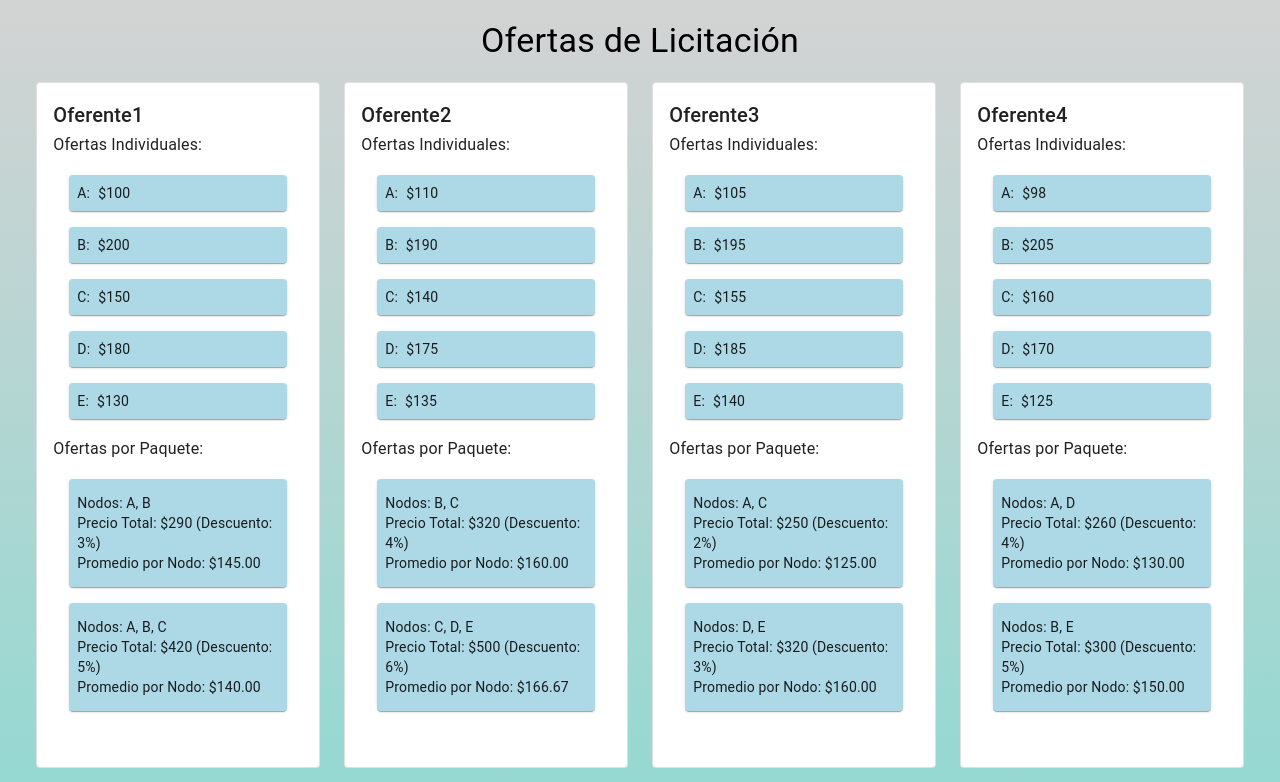
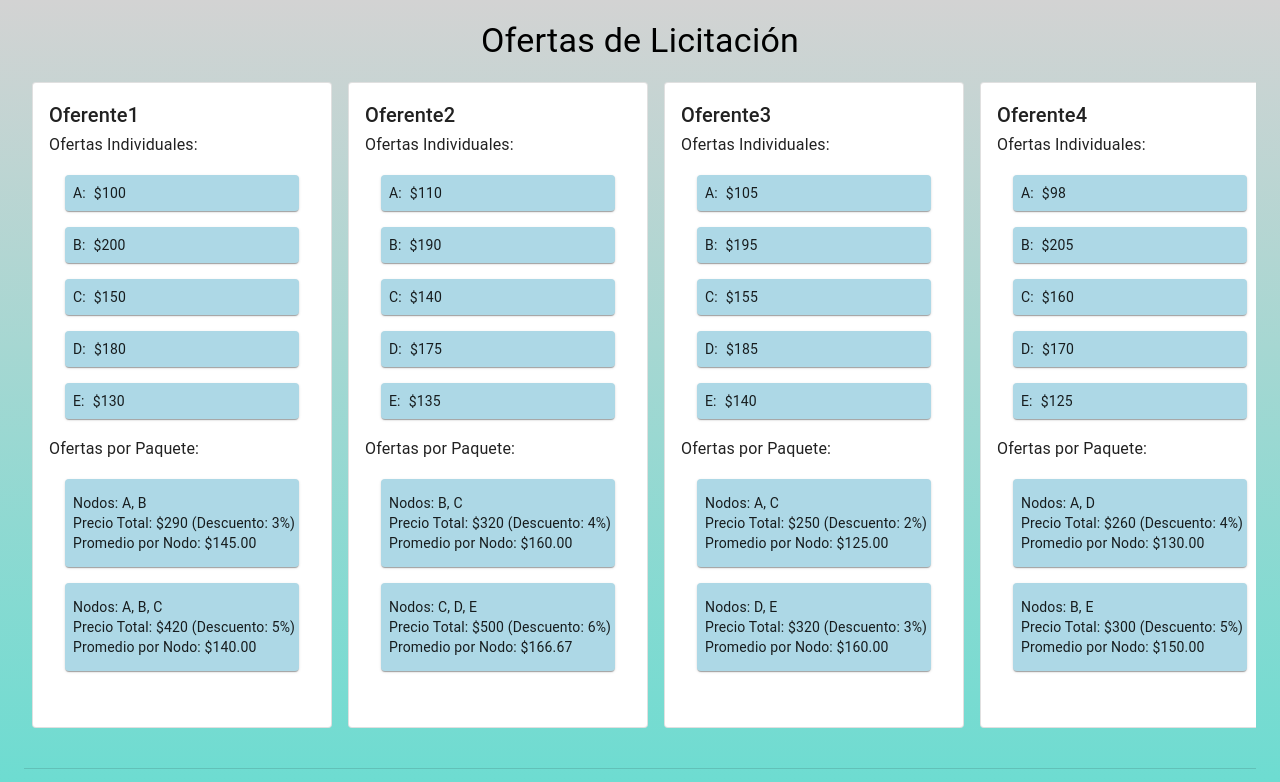
Before and after one commit to magustinmorenom/ofertaoptima, a React (Create React App) app: page / in a window 1280 px wide. Shown: the top 782 px of the page. Built offline with nearby package versions, Linux system fonts and the light colour scheme.

Commit message:
Scroll Horizonta

```diff
--- a/src/App.js
+++ b/src/App.js
@@ -54,9 +54,9 @@ const App = () => {
         Ofertas de Licitación
       </Typography>
 
-      <Box display="flex" flexWrap="wrap" justifyContent="space-around">
+      <Box sx={{ width: '100%', overflowX: 'auto', whiteSpace: 'nowrap', margin: '0 auto' }}>
         {ofertas.map((oferta, index) => (
-          <Box key={index} p={1} width={{ xs: '100%', sm: '48%', md: '31%', lg: '23%' }}>
+          <Box key={index} p={1} display="inline-block" width="300px">
             <Card variant="outlined">
               <CardContent>
                 <OfertaItem
```
